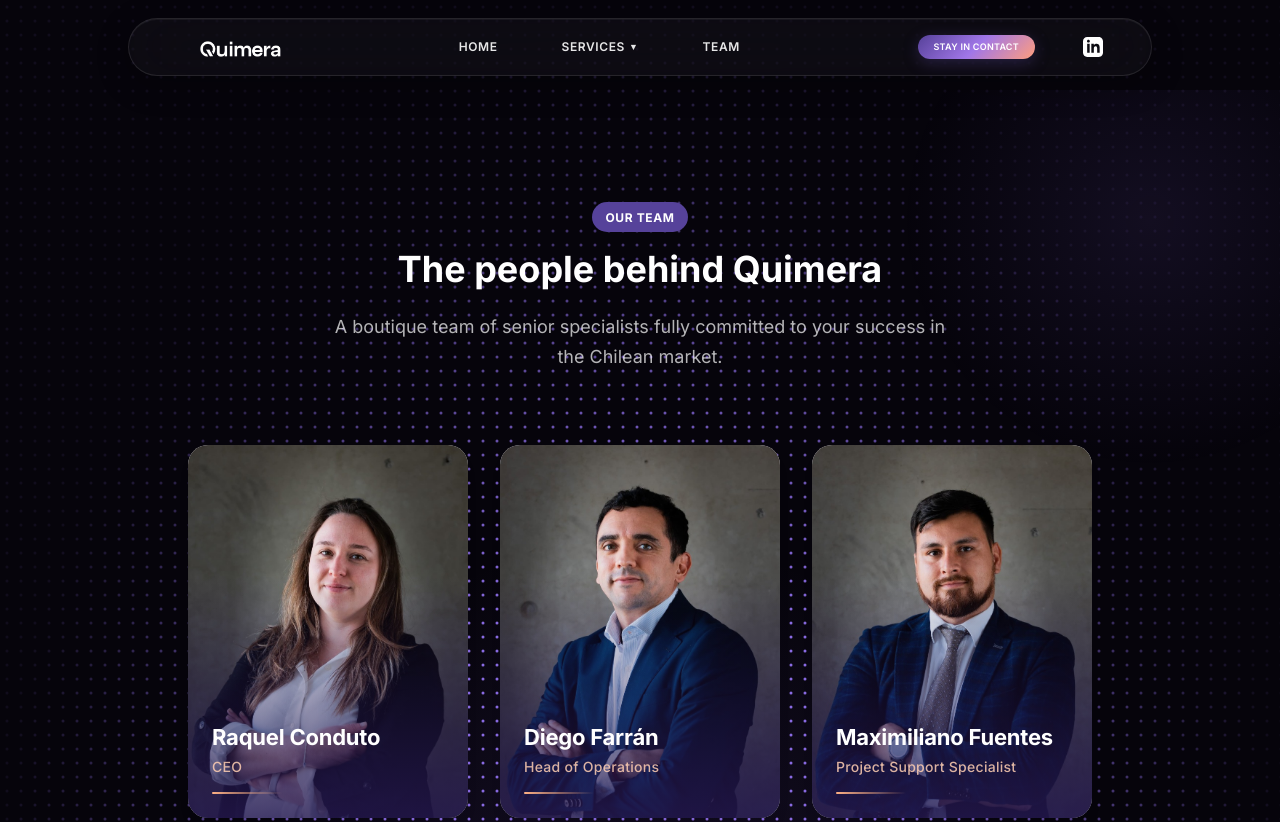
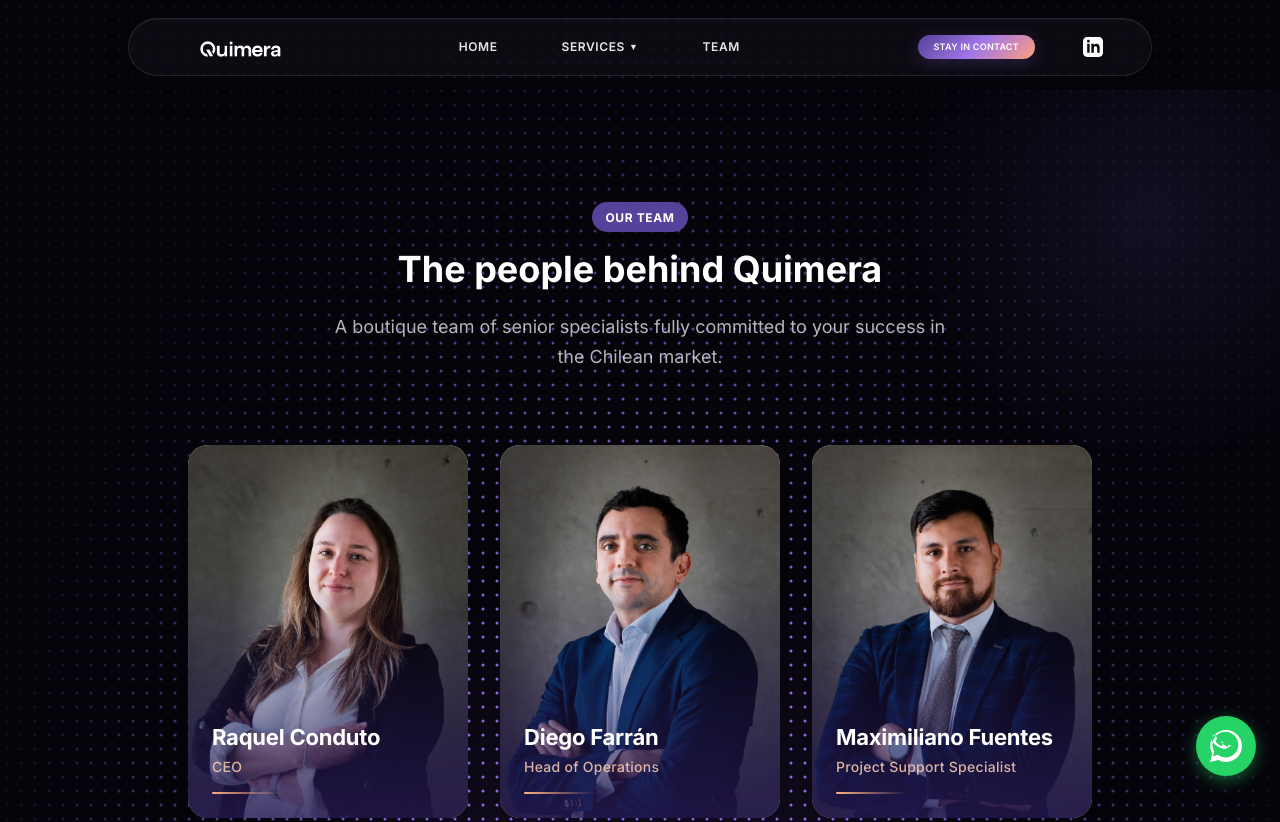
Before and after one commit to marketingfuentesjuul/quimera, a React (Vite) app: page /team in a window 1280 px wide. Shown: the top 822 px of the page. Built offline with nearby package versions, Linux system fonts and the light colour scheme.

Commit message:
feat: add floating WhatsApp button and WhatsApp number in footer

```diff
--- a/src/App.jsx
+++ b/src/App.jsx
@@ -53,6 +53,46 @@
           <Route path="/chilean-company-verification" element={<PageTransition><ChileanCompanyVerificationPage /></PageTransition>} />
         </Routes>
       </AnimatePresence>
+
+      {/* Floating WhatsApp Button */}
+      <a
+        href="https://wa.me/56956519981"
+        target="_blank"
+        rel="noopener noreferrer"
+        style={{
+          position: 'fixed',
+          bottom: '24px',
+          right: '24px',
+          width: '60px',
+          height: '60px',
+          backgroundColor: '#25D366',
+          borderRadius: '50%',
+          display: 'flex',
+          justifyContent: 'center',
+          alignItems: 'center',
+          boxShadow: '0 4px 16px rgba(37, 211, 102, 0.45)',
+          zIndex: 9999,
+          transition: 'all 0.3s cubic-bezier(0.4, 0, 0.2, 1)',
+          cursor: 'pointer'
+        }}
+        onMouseEnter={(e) => {
+          e.currentTarget.style.transform = 'scale(1.1) translateY(-3px)';
+          e.currentTarget.style.boxShadow = '0 8px 24px rgba(37, 211, 102, 0.6)';
+        }}
+        onMouseLeave={(e) => {
+          e.currentTarget.style.transform = 'scale(1) translateY(0)';
+          e.currentTarget.style.boxShadow = '0 4px 16px rgba(37, 211, 102, 0.45)';
+        }}
+      >
+        <svg
+          viewBox="0 0 24 24"
+          width="32"
+          height="32"
+          fill="#ffffff"
+        >
+          <path d="M.057 24l1.687-6.163c-1.041-1.804-1.588-3.849-1.587-5.946C.06 5.348 5.397.01 12.008.01c3.202.001 6.212 1.246 8.477 3.514 2.266 2.268 3.507 5.28 3.505 8.484-.004 6.657-5.34 11.997-11.953 11.997-2.005-.001-3.973-.502-5.724-1.455L0 24zm6.59-4.846c1.66.986 3.284 1.489 4.908 1.49 5.32-.001 9.647-4.33 9.649-9.643.001-2.562-1.01-4.97-2.848-6.808C16.46 2.355 14.06 1.35 11.5 1.35c-5.32 0-9.649 4.33-9.65 9.647-.001 1.769.49 3.5 1.417 5.011l-.994 3.634 3.774-.988zm11.302-6.582c-.3-.15-1.774-.875-2.046-.975-.273-.1-.472-.15-.672.15-.2.3-.775.975-.95 1.175-.175.2-.35.225-.65.075-3.04-1.524-4.282-2.617-5.267-4.31-.262-.45.262-.418.75-.1.438.288.488.4.738.575.25.175.125.325-.025.625-.15.3-.672 1.62-.822 1.97-.15.35-.3.325-.6.175-.3-.15-1.272-.47-2.422-1.496-.895-.8-1.5-1.787-1.675-2.087-.175-.3-.018-.462.13-.61.135-.135.3-.35.45-.525.15-.175.2-.3.3-.5.1-.2.05-.375-.025-.525-.075-.15-.672-1.62-.922-2.22-.244-.588-.49-.508-.672-.518-.173-.01-.372-.01-.572-.01-.2 0-.525.075-.8 1.075-.275 1.05-1.05 3.075-1.05 3.175 0 .1.1.225.25.35.15.125 2.412 3.685 5.842 5.17.816.353 1.454.563 1.954.722.82.261 1.567.224 2.157.137.658-.098 1.774-.725 2.024-1.397.25-.672.25-1.25.175-1.375-.075-.125-.275-.2-.575-.35z"/>
+        </svg>
+      </a>
     </>
   );
 }
--- a/src/components/Footer.jsx
+++ b/src/components/Footer.jsx
@@ -107,9 +107,13 @@
               Bellavista 5, Office 111, Olimpo Building<br />
               Viña del Mar, Chile.
             </p>
-            <p style={{ color: 'rgba(255, 255, 255, 0.65)', fontSize: 'var(--font-sm)', margin: '0 0 1.5rem 0' }}>
+            <p style={{ color: 'rgba(255, 255, 255, 0.65)', fontSize: 'var(--font-sm)', margin: '0 0 1.25rem 0' }}>
               <strong>Email:</strong><br />
               <a href="mailto:info@quimeracg.cl" className="footer-link">info@quimeracg.cl</a>
+            </p>
+            <p style={{ color: 'rgba(255, 255, 255, 0.65)', fontSize: 'var(--font-sm)', margin: '0 0 1.5rem 0' }}>
+              <strong>WhatsApp Number:</strong><br />
+              <a href="https://wa.me/56956519981" target="_blank" rel="noopener noreferrer" className="footer-link">+56 9 5651 9981</a>
             </p>
             <div className="flex gap-2" style={{ width: '100%', justifyContent: 'inherit' }}>
               <a href="mailto:info@quimeracg.cl" className="btn btn-white" style={{ padding: '0.6rem 1.25rem', fontSize: 'var(--font-xs)', borderRadius: 'var(--radius-sm)', textTransform: 'none' }}>
```
